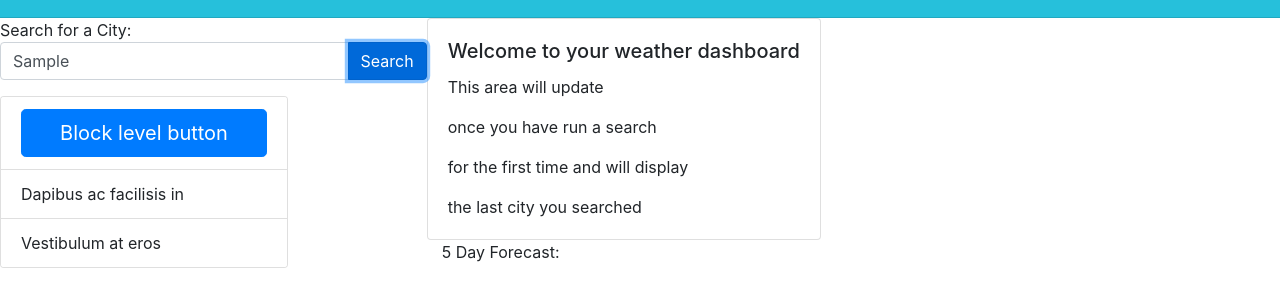
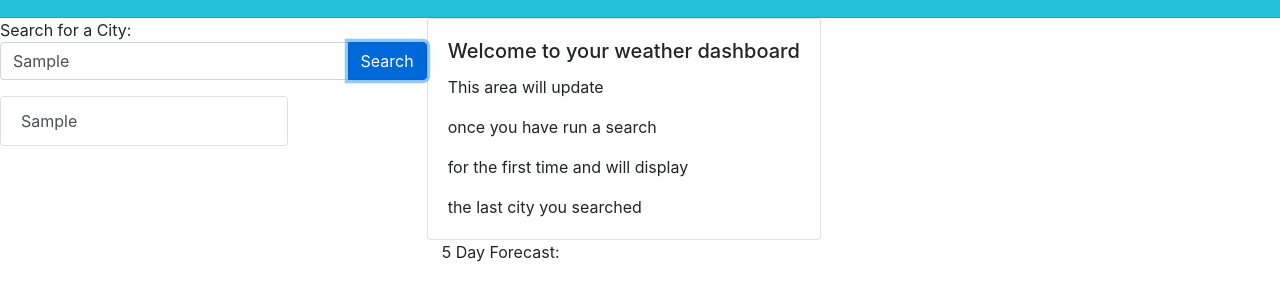
Before and after one commit to malex19889/Weather-Dashboard, a plain HTML site: page index.html in a window 1280 px wide. Both pictures are taken after typing "Sample" into the empty fields and a click on the button "Search". Shown: the part 63-370 px from the top of the page. Drawn offline with nearby package versions, Linux system fonts and the light colour scheme; no server answers.

Commit message:
updated script added local storage save and render

```diff
--- a/index.html
+++ b/index.html
@@ -50,15 +50,9 @@
         <!-- saved citys -->
         <div class="row">
           <div class="card" style="width: 18rem;">
-            <ul class="list-group list-group-flush">
-              <li class="list-group-item">
-                <button type="button" class="btn btn-primary btn-lg btn-block">
-                  Block level button
-                </button>
-              </li>
-              <li class="list-group-item">Dapibus ac facilisis in</li>
-              <li class="list-group-item">Vestibulum at eros</li>
-            </ul>
+            <div id="search-history" class="list-group list-group-flush">
+              <!-- items to be created from script -->
+            </div>
           </div>
         </div>
       </div>
--- a/script.js
+++ b/script.js
@@ -1,7 +1,21 @@
+var city = null;
+var searchHist =[];
+var cityHist = $("<button>");
+var currIcon = $("<img>");
+var currIconCode = null;
+var iconUrl = "https://openweathermap.org/img/wn/"+currIconCode+"@2x.png";
+
 $("#searchBtn").on("click", function () {
   event.preventDefault();
-  var city = $("#search").val();
-  console.log(city);
+  city = $("#search").val();
+
+  renderHist();
+  currentWeatherCall();
+  forecastCall();
+ });
+
+function currentWeatherCall() {
+  $("#curr-icon").empty();
   var weatherURL = "https://api.openweathermap.org/data/2.5/weather?q=" + city + "&units=imperial&APPID=5d8fc476fadf80408832e74b2c7ff757";
   $.ajax({
     url: weatherURL,
@@ -9,9 +23,7 @@ $("#searchBtn").on("click", function () {
   }).then(function (response) {
     console.log(response);
     var currIcon = $("<img>");
-    var currIcon = $("<img>");
     var currIconCode = response.weather[0].icon;
-    console.log(currIconCode)
     var iconUrl = "https://openweathermap.org/img/wn/"+currIconCode+"@2x.png"
     currIcon.attr("src",iconUrl)
     $("#curr-icon").append(currIcon)
@@ -21,6 +33,7 @@ $("#searchBtn").on("click", function () {
     $("#current-wind").text("Wind Speed: "+response.wind.speed)
     lat = response.coord.lat;
     lon = response.coord.lon;
+    // UV index API URL
     uvURL = "https://api.openweathermap.org/data/2.5/uvi?lat="+lat+"&lon="+lon+"&APPID=5d8fc476fadf80408832e74b2c7ff757"
     // call to get uv index
     $.ajax({
@@ -30,14 +43,9 @@ $("#searchBtn").on("click", function () {
       console.log(uvResponse);
       $("#current-uv").text("UV Index: "+uvResponse.value);
     });
-
-  });
-});
-
-$("#searchBtn").on("click", function () {
-  event.preventDefault();
-  var city = $("#search").val();
-  console.log(city);
+  })
+}
+function forecastCall() {
   var forecastURL = "https://api.openweathermap.org/data/2.5/forecast?q=" + city + "&units=imperial&APPID=5d8fc476fadf80408832e74b2c7ff757";
   $.ajax({
     url: forecastURL,
@@ -72,4 +80,39 @@ $("#searchBtn").on("click", function () {
         i = i+8;
       }
   });
-});
+}
+function renderHist() {
+  searchHist.push(city)
+  localStorage.setItem("cities", searchHist)
+  $("#search-history").empty();
+  // loop to create search history list
+  for(var i = 0; i< searchHist.length; i++){
+  //  create search history elemnt
+  var cityHist = $("<div>");
+  // Adding list class
+  cityHist.addClass("list-group-item list-group-item-action");
+  // Add an id for save
+  cityHist.attr("id", "searchHist[i]");
+  // Add the items text with a value of searchHist at index i
+  cityHist.text(searchHist[i]);
+  // Add list item to HTML
+  $("#search-history").append(cityHist);
+  }
+}
+function load(){
+  citiesFromLs = localStorage.getItem("cities")
+  console.log(citiesFromLs)
+  $("#search-history").empty();
+  // loop to create search history list
+  for(var i = 0; i< citiesFromLs.length; i++){
+  //  create search history elemnt
+  var cityHist = $("<div>");
+  // Adding list class
+  cityHist.addClass("list-group-item list-group-item-action");
+  // Add the items text with a value of searchHist at index i
+  cityHist.text(citiesFromLs[i]);
+  // Add list item to HTML
+  $("#search-history").append(cityHist);
+  }
+}
+load();
```
